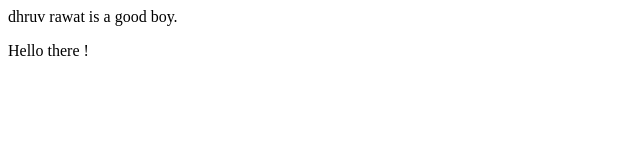
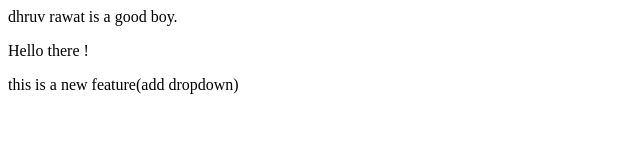
Before and after one commit to DHRUVRAWAT295/localrepo, a plain HTML site: page index.html in a window 1280 px wide. Shown: the whole page, without its empty margins (0-640 px from the left). Drawn offline with Linux system fonts and the light colour scheme.

```diff
--- a/index.html
+++ b/index.html
@@ -1,2 +1,3 @@
 <p>dhruv rawat is a good boy.</p>
 <p>Hello there !</p>
+<p>this is a new feature(add dropdown)</p>
```
